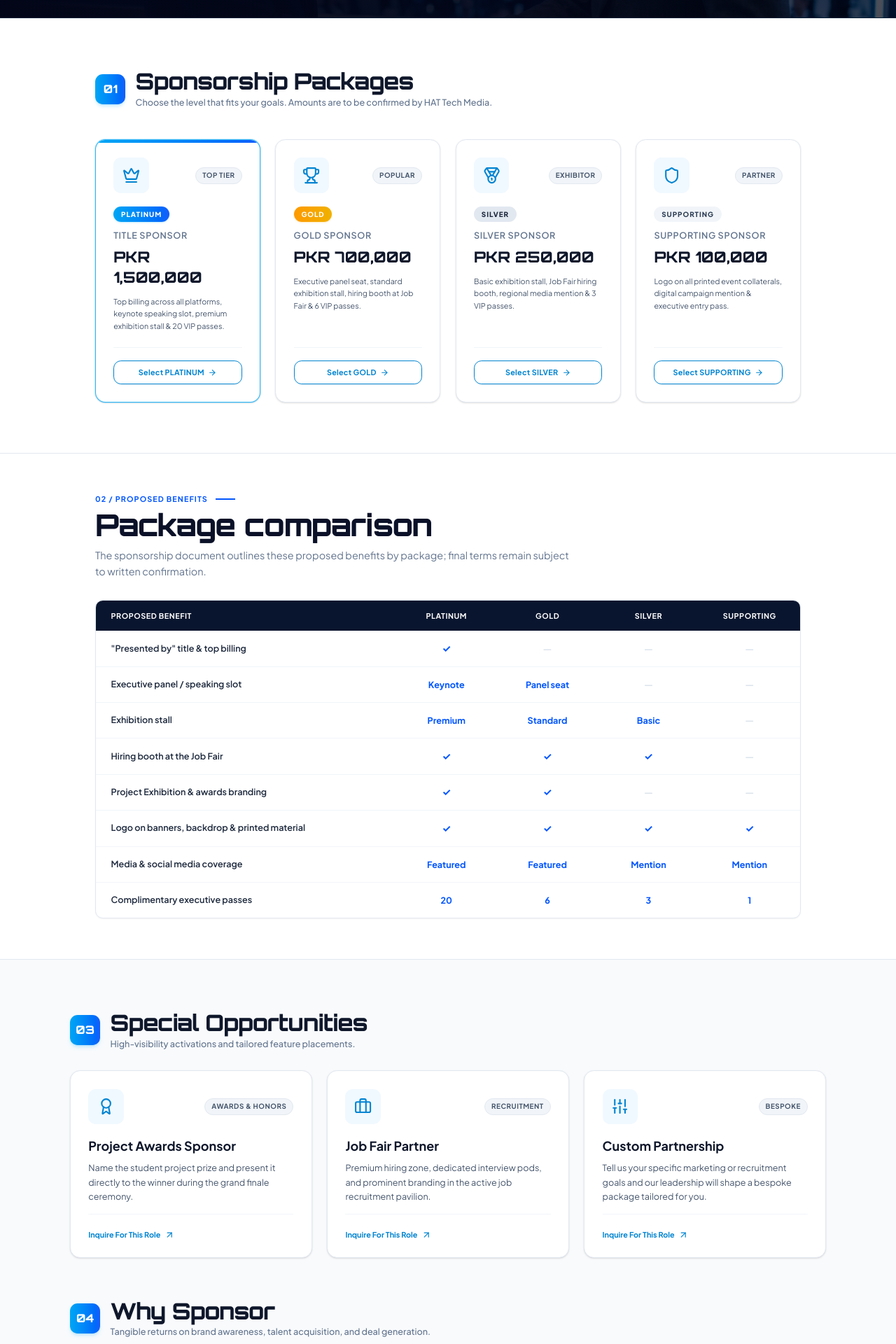
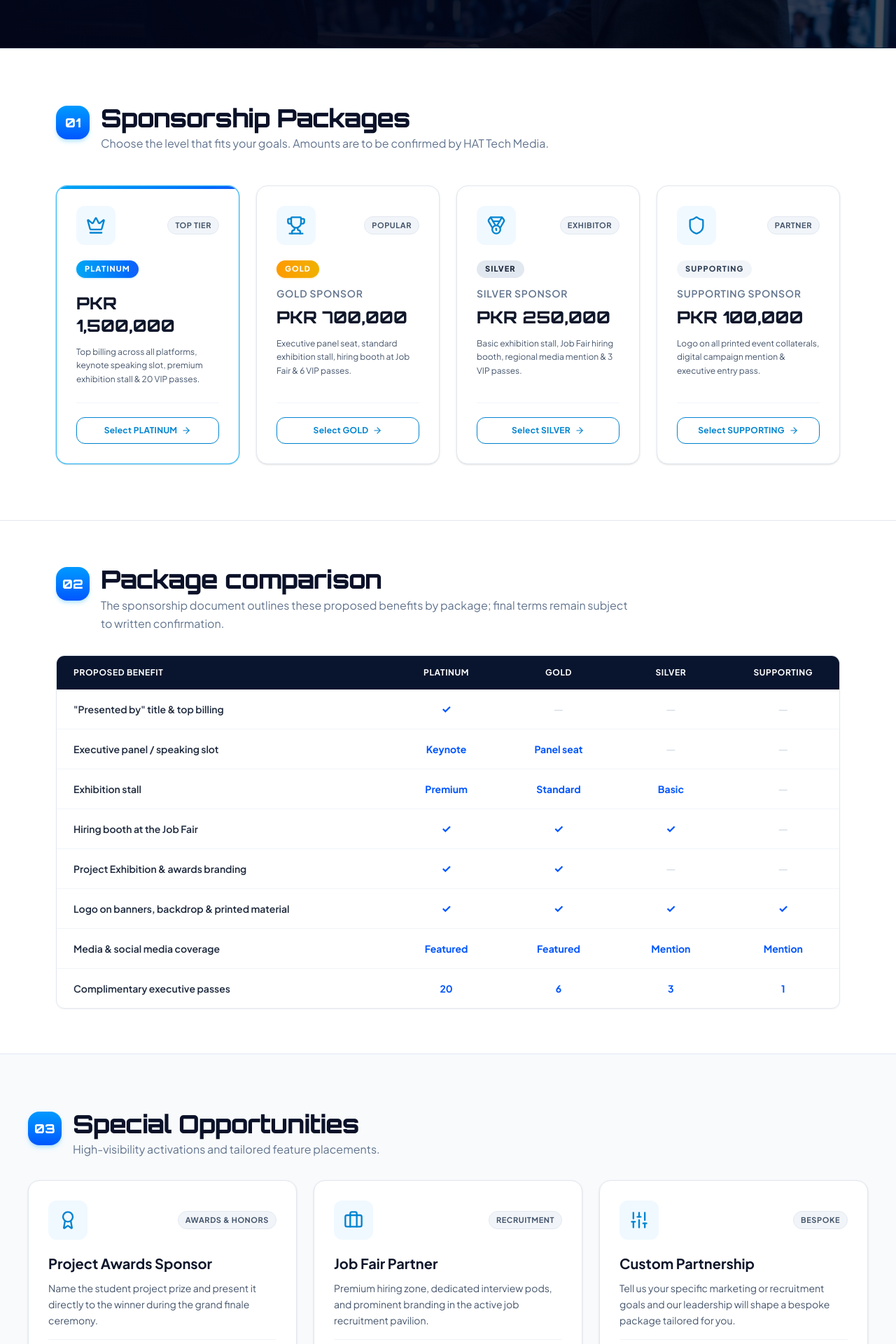
Before and after one commit to lets-abdullah/HAT-Tech-Expo, a Next.js app: page /partner in a window 1280 px wide. Shown: the part 360-2280 px from the top of the page at 70% size. Built offline with nearby package versions, Linux system fonts and the light colour scheme.

Commit message:
style: unify section numbering design with blue squircle badge across partner page

```diff
--- a/src/app/globals.css
+++ b/src/app/globals.css
@@ -17,10 +17,10 @@ body {
   overflow-x: hidden;
 }
 
-/* Global 90% desktop scale optimization */
+/* Global 100% desktop scale optimization */
 @media screen and (min-width: 1024px) {
   body {
-    zoom: 0.90;
+    zoom: 1;
   }
 }
 
@@ -49,6 +49,7 @@ body {
 .hud-corner-tl {
   position: relative;
 }
+
 .hud-corner-tl::before {
   content: '';
   position: absolute;
@@ -59,6 +60,7 @@ body {
   border-top: 2px solid #00a2ff;
   border-left: 2px solid #00a2ff;
 }
+
 .hud-corner-br::after {
   content: '';
   position: absolute;
@@ -163,10 +165,13 @@ body {
 
 /* Animation utilities */
 @keyframes pulseGlow {
-  0%, 100% {
+
+  0%,
+  100% {
     opacity: 0.6;
     transform: scale(1);
   }
+
   50% {
     opacity: 1;
     transform: scale(1.04);
@@ -181,6 +186,7 @@ body {
   from {
     transform: rotate(0deg);
   }
+
   to {
     transform: rotate(360deg);
   }
--- a/src/app/partner/page.tsx
+++ b/src/app/partner/page.tsx
@@ -80,7 +80,7 @@ export default function PartnerPage() {
           spread: 70,
           origin: { y: 0.6 },
         });
-      } catch (e) {}
+      } catch (e) { }
     } catch (err: any) {
       setServerError(err.message || "Something went wrong.");
     } finally {
@@ -92,7 +92,7 @@ export default function PartnerPage() {
     {
       id: "Platinum Sponsor",
       name: "PLATINUM",
-      sub: "Title Sponsor",
+      // sub: "Title Sponsor",
       price: "PKR 1,500,000",
       desc: "Top billing across all platforms, keynote speaking slot, premium exhibition stall & 20 VIP passes.",
       icon: Crown,
@@ -285,20 +285,18 @@ export default function PartnerPage() {
       {/* 01 Sponsorship Packages (Homepage Card Design & Hover Styling) */}
       <section className="w-full bg-white text-slate-900 py-20 border-b border-slate-200">
         <div className="max-w-300 mx-auto px-6 sm:px-8 lg:px-10 space-y-12">
-          {/* Section Header */}
-          <div className="flex flex-col sm:flex-row sm:items-center justify-between gap-4">
-            <div className="flex items-center gap-4">
-              <span className="w-12 h-12 rounded-xl bg-linear-to-r from-sky-500 to-blue-600 text-white font-extrabold text-lg flex items-center justify-center font-tech shadow-md shadow-sky-500/20">
+          {/* Section Header with Image 3 numbering design */}
+          <div className="flex items-start gap-4">
+            <span className="w-12 h-12 rounded-2xl bg-linear-to-b from-[#0099ff] to-[#0055ff] text-white font-extrabold text-lg flex items-center justify-center font-tech shadow-md shadow-sky-500/25 shrink-0 mt-0.5">
               01
             </span>
             <div>
-                <h2 className="text-3xl sm:text-4xl font-extrabold text-slate-900 tracking-tight font-tech">
+              <h2 className="text-3xl sm:text-4xl font-extrabold text-[#0a1128] tracking-tight font-tech">
                 Sponsorship Packages
               </h2>
-                <p className="text-sm text-slate-500 font-medium mt-1">
+              <p className="text-sm sm:text-base text-slate-500 font-normal mt-1">
                 Choose the level that fits your goals. Amounts are to be confirmed by HAT Tech Media.
               </p>
-              </div>
             </div>
           </div>
 
@@ -313,16 +311,14 @@ export default function PartnerPage() {
                   whileInView={{ opacity: 1, y: 0 }}
                   viewport={{ once: true }}
                   transition={{ duration: 0.4, delay: index * 0.08 }}
-                  className={`bg-white rounded-2xl p-7 border transition-all duration-300 flex flex-col justify-between group relative overflow-hidden shadow-sm hover:shadow-xl hover:border-sky-400 hover:-translate-y-1.5 ${
-                    pkg.highlight
+                  className={`bg-white rounded-2xl p-7 border transition-all duration-300 flex flex-col justify-between group relative overflow-hidden shadow-sm hover:shadow-xl hover:border-sky-400 hover:-translate-y-1.5 ${pkg.highlight
                       ? "border-sky-500/80 ring-1 ring-sky-500/20"
                       : "border-slate-200"
                     }`}
                 >
                   {/* Subtle top hover highlight matching homepage */}
                   <div
-                    className={`absolute top-0 inset-x-0 h-1 bg-linear-to-r from-sky-500 to-blue-600 transition-opacity duration-300 ${
-                      pkg.highlight
+                    className={`absolute top-0 inset-x-0 h-1 bg-linear-to-r from-sky-500 to-blue-600 transition-opacity duration-300 ${pkg.highlight
                         ? "opacity-100"
                         : "opacity-0 group-hover:opacity-100"
                       }`}
@@ -377,19 +373,19 @@ export default function PartnerPage() {
       {/* 02 Package Comparison (Exact match to Image 1) */}
       <section className="w-full bg-white text-slate-900 py-16 border-b border-slate-200">
         <div className="max-w-300 mx-auto px-6 sm:px-8 lg:px-10 space-y-8">
+          {/* Section Header with Image 3 numbering design */}
+          <div className="flex items-start gap-4">
+            <span className="w-12 h-12 rounded-2xl bg-linear-to-b from-[#0099ff] to-[#0055ff] text-white font-extrabold text-lg flex items-center justify-center font-tech shadow-md shadow-sky-500/25 shrink-0 mt-0.5">
+              02
+            </span>
             <div>
-            <div className="flex items-center gap-3 mb-2">
-              <span className="text-xs font-bold text-[#0055ff] tracking-widest uppercase">
-                02 / PROPOSED BENEFITS
-              </span>
-              <span className="w-8 h-0.5 bg-[#0055ff]" />
-            </div>
-            <h2 className="text-3xl sm:text-5xl font-extrabold text-[#0a1128] tracking-tight font-tech">
+              <h2 className="text-3xl sm:text-4xl font-extrabold text-[#0a1128] tracking-tight font-tech">
                 Package comparison
               </h2>
-            <p className="text-sm sm:text-base text-slate-500 mt-3 max-w-3xl leading-relaxed">
+              <p className="text-sm sm:text-base text-slate-500 font-normal mt-1 max-w-3xl leading-relaxed">
                 The sponsorship document outlines these proposed benefits by package; final terms remain subject to written confirmation.
               </p>
+            </div>
           </div>
 
           {/* Table Container */}
@@ -448,15 +444,15 @@ export default function PartnerPage() {
         <div className="max-w-300 mx-auto space-y-16">
           {/* 03 Special Opportunities */}
           <div className="space-y-8">
-            <div className="flex items-center gap-4">
-              <span className="w-12 h-12 rounded-xl bg-linear-to-r from-sky-500 to-blue-600 text-white font-extrabold text-lg flex items-center justify-center font-tech shadow-md shadow-sky-500/20">
+            <div className="flex items-start gap-4">
+              <span className="w-12 h-12 rounded-2xl bg-linear-to-b from-[#0099ff] to-[#0055ff] text-white font-extrabold text-lg flex items-center justify-center font-tech shadow-md shadow-sky-500/25 shrink-0 mt-0.5">
                 03
               </span>
               <div>
-                <h2 className="text-3xl sm:text-4xl font-extrabold text-slate-900 tracking-tight font-tech">
+                <h2 className="text-3xl sm:text-4xl font-extrabold text-[#0a1128] tracking-tight font-tech">
                   Special Opportunities
                 </h2>
-                <p className="text-sm text-slate-500 font-medium mt-1">
+                <p className="text-sm sm:text-base text-slate-500 font-normal mt-1">
                   High-visibility activations and tailored feature placements.
                 </p>
               </div>
@@ -514,15 +510,15 @@ export default function PartnerPage() {
 
           {/* 04 Why Sponsor */}
           <div className="space-y-8">
-            <div className="flex items-center gap-4">
-              <span className="w-12 h-12 rounded-xl bg-linear-to-r from-sky-500 to-blue-600 text-white font-extrabold text-lg flex items-center justify-center font-tech shadow-md shadow-sky-500/20">
+            <div className="flex items-start gap-4">
+              <span className="w-12 h-12 rounded-2xl bg-linear-to-b from-[#0099ff] to-[#0055ff] text-white font-extrabold text-lg flex items-center justify-center font-tech shadow-md shadow-sky-500/25 shrink-0 mt-0.5">
                 04
               </span>
               <div>
-                <h2 className="text-3xl sm:text-4xl font-extrabold text-slate-900 tracking-tight font-tech">
+                <h2 className="text-3xl sm:text-4xl font-extrabold text-[#0a1128] tracking-tight font-tech">
                   Why Sponsor
                 </h2>
-                <p className="text-sm text-slate-500 font-medium mt-1">
+                <p className="text-sm sm:text-base text-slate-500 font-normal mt-1">
                   Tangible returns on brand awareness, talent acquisition, and deal generation.
                 </p>
               </div>
@@ -588,21 +584,21 @@ export default function PartnerPage() {
           <div className="grid grid-cols-1 lg:grid-cols-12 gap-10 lg:gap-14 items-start">
             {/* Left Column (5 cols) */}
             <div className="lg:col-span-5 space-y-8">
+              {/* Section Header with Image 3 numbering design */}
+              <div className="flex items-start gap-4">
+                <span className="w-12 h-12 rounded-2xl bg-linear-to-b from-[#0099ff] to-[#0055ff] text-white font-extrabold text-lg flex items-center justify-center font-tech shadow-md shadow-sky-500/25 shrink-0 mt-0.5">
+                  05
+                </span>
                 <div>
-                <div className="flex items-center gap-3 mb-2">
-                  <span className="text-xs font-bold text-[#0055ff] tracking-widest uppercase">
-                    05 / START A CONVERSATION
-                  </span>
-                  <span className="w-8 h-0.5 bg-[#0055ff]" />
-                </div>
-                <h2 className="text-4xl sm:text-5xl font-extrabold text-[#0a1128] tracking-tight font-tech">
+                  <h2 className="text-3xl sm:text-4xl font-extrabold text-[#0a1128] tracking-tight font-tech">
                     Sponsor inquiry
                   </h2>
-                <p className="text-sm sm:text-base text-slate-500 mt-3 leading-relaxed max-w-md">
+                  <p className="text-sm sm:text-base text-slate-500 font-normal mt-1 leading-relaxed max-w-md">
                     Tell HAT Tech Media about your organization and the partnership
                     you have in mind. Submitting an inquiry does not create a
                     payment or commitment.
                   </p>
+                </div>
               </div>
 
               {/* Dark Navy Callout Box */}
```
Lines whose indentation alone changed are shown as unchanged.
